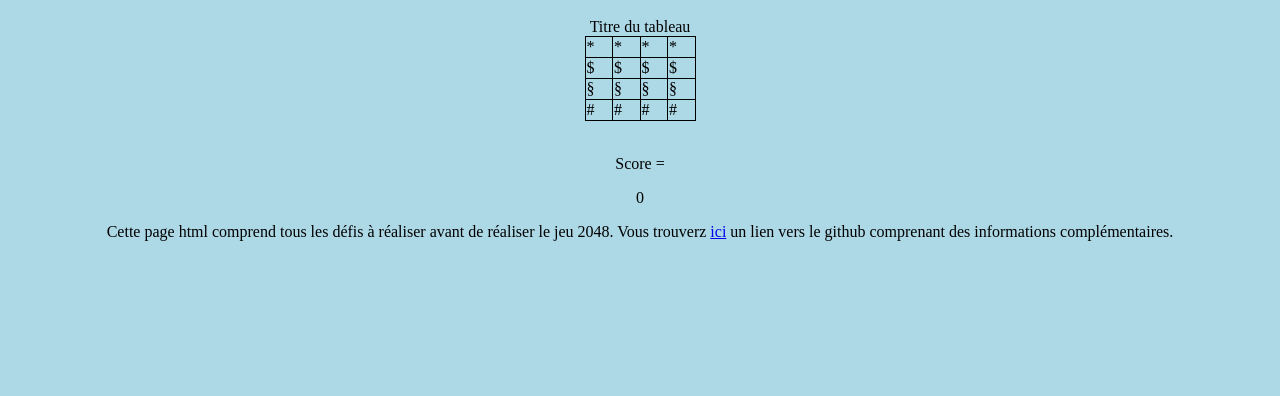
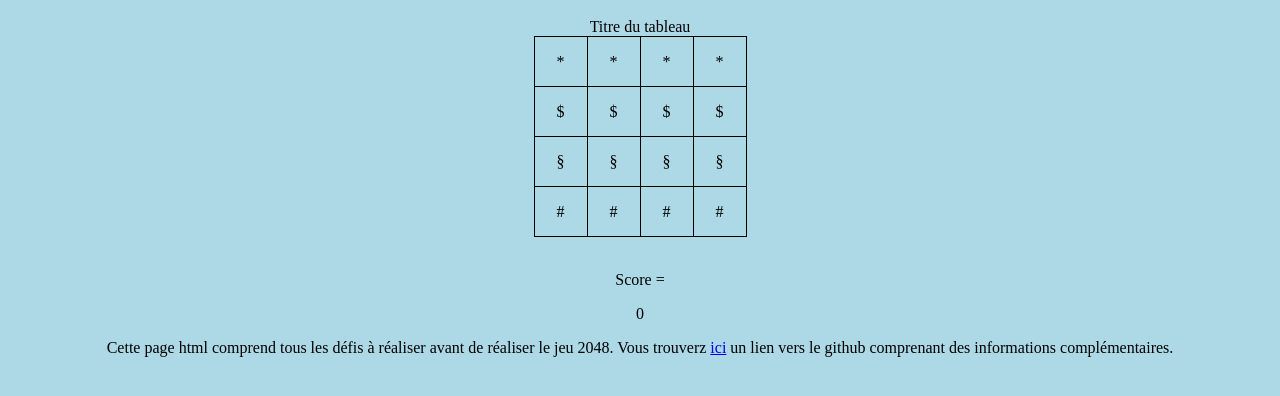
Before and after one commit to ST3LL/CHARPAK_S5-UE_MOOC_1, a plain HTML site: page Défis/index.html in a window 1280 px wide. Shown: the part 168-564 px from the top of the page. Drawn offline with Linux system fonts and the light colour scheme.

Commit message:
modification array

```diff
--- a/Défis/index.css
+++ b/Défis/index.css
@@ -6,7 +6,6 @@ body {
     margin-left: 5%;
     margin-right: 5%;
     margin-top: 10%;
-
 }
 h1 {
     color : red;
@@ -18,5 +17,7 @@ table {
 }
 td {
     border: 1px solid black;
-    width: 10%;
+    width: 50px;
+    height: 50px;
+    text-align: center;
 }
```
